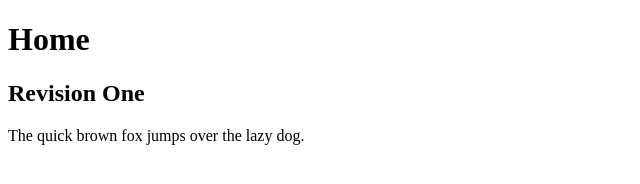
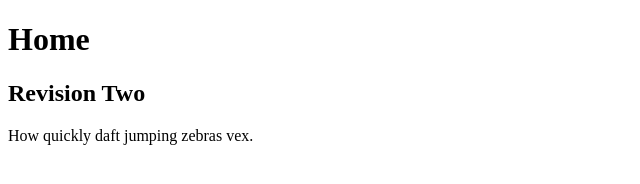
Before and after one commit to kartem01/explore_california, a plain HTML site: page index.html in a window 1280 px wide. Shown: the full height of the page, 0-640 px from the left. Drawn offline with Linux system fonts and the light colour scheme.

Commit message:
revision two

```diff
--- a/index.html
+++ b/index.html
@@ -6,7 +6,7 @@
 </head>
 <body>
     <h1>Home</h1>
-    <h2>Revision One</h2>
-    <p>The quick brown fox jumps over the lazy dog.</p>
+    <h2>Revision Two</h2>
+    <p>How quickly daft jumping zebras vex.</p>
 </body>
 </html>
```
